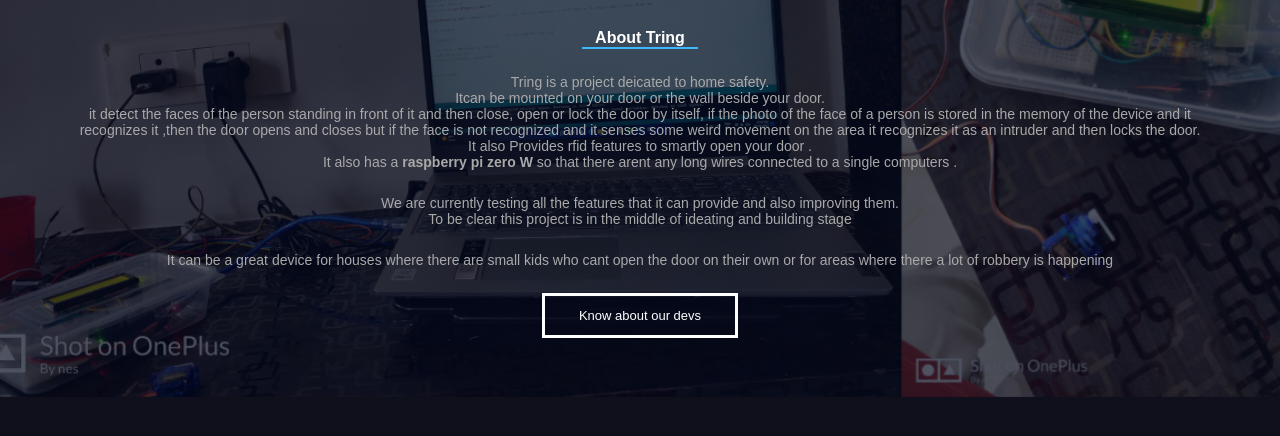
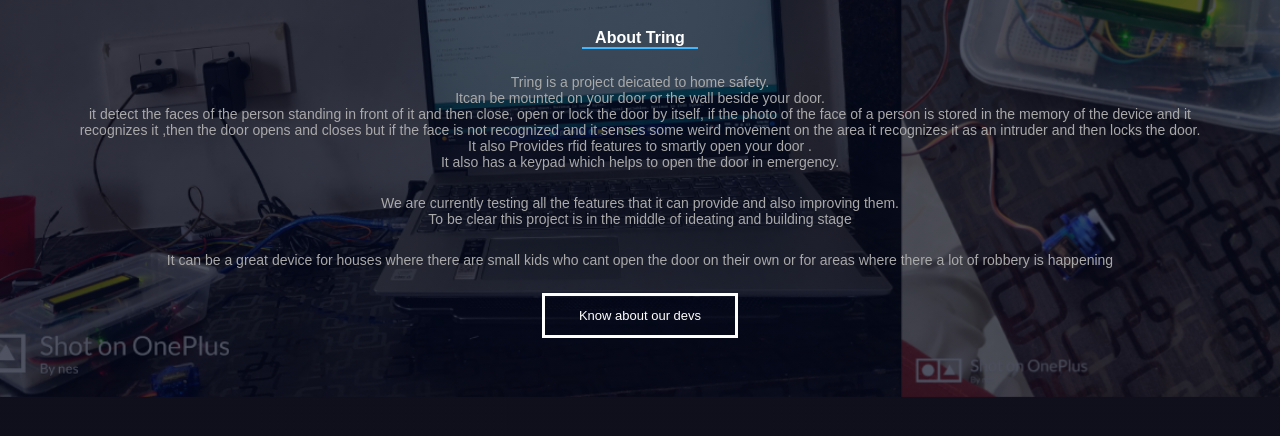
Before and after one commit to omthedev001/Tring10.github.io, a plain HTML site: page abouttring.html in a window 1280 px wide. Shown: the part 262-698 px from the top of the page. Drawn offline with Linux system fonts and the light colour scheme.

Commit message:
fixed some lines

```diff
--- a/abouttring.html
+++ b/abouttring.html
@@ -30,7 +30,7 @@
                 <h1>About Tring</h1>
                 <section class="abtring">
                     <H4>About Tring</H4>
-                    <p>Tring is a project deicated to home safety.<br>Itcan be mounted on your door or the wall beside your door.<br> it detect the faces of the person standing in front of it and then  close, open or lock the door by itself, if the photo of the face of a person is stored in the memory of the device and it recognizes it ,then the door opens and closes but if the face is not recognized and it senses some weird movement on the area it recognizes it as an intruder and then locks the door.<br>It also Provides rfid features to smartly open your door .<br>It also has a <b>raspberry pi zero W</b> so that there arent any long wires connected to a single computers .</p>
+                    <p>Tring is a project deicated to home safety.<br>Itcan be mounted on your door or the wall beside your door.<br> it detect the faces of the person standing in front of it and then  close, open or lock the door by itself, if the photo of the face of a person is stored in the memory of the device and it recognizes it ,then the door opens and closes but if the face is not recognized and it senses some weird movement on the area it recognizes it as an intruder and then locks the door.<br>It also Provides rfid features to smartly open your door .<br>It also has a keypad which helps to open the door in emergency.</p>
                     <p>We are currently testing all the features that it can provide and also improving them.<br> To be clear this project is in the middle of ideating and building stage</p>
                     <p>It can be a great device for houses where there are small kids who cant open the door on their own or for areas where there a lot of robbery is happening  </p>
                     <a href="aboutus.html" class="top-btn">Know about our devs</a>
```
